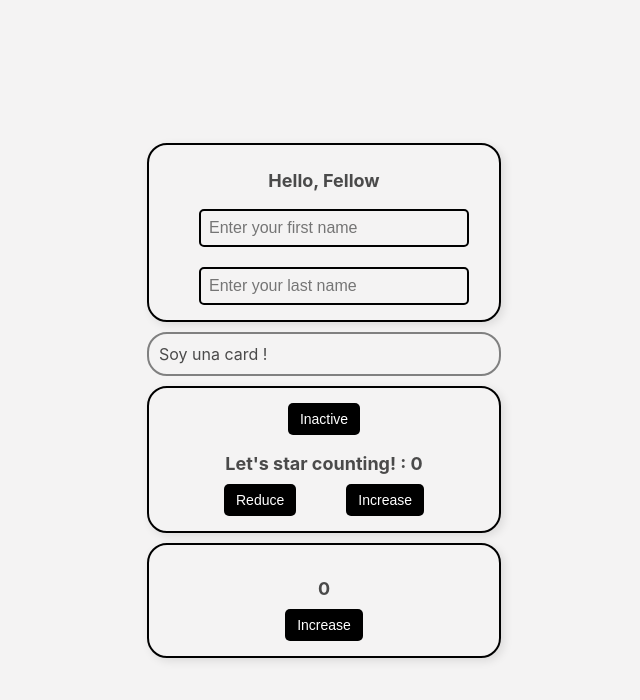
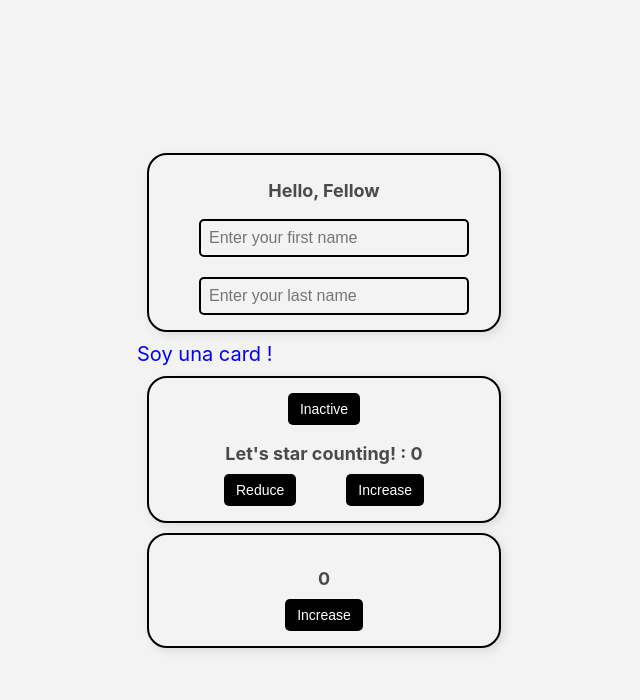
Before and after one commit to hectorflores28/reactjs-course, a React (Create React App) app: page / in a window 1280 px wide. Shown: the top 700 px of the page, without its empty margins (316-956 px from the left). Built offline with nearby package versions, Linux system fonts and the light colour scheme; the HTML template or start-up script is replaced by a standard one.

Commit message:
ReactJS Estilos en Linea

```diff
--- a/src/components/Card/Card.jsx
+++ b/src/components/Card/Card.jsx
@@ -1,8 +1,8 @@
-import styles from './Card.module.scss'
+// import styles from './Card.module.scss'
 
 const Card = () => {
     return (
-        <div className={styles.borde}>
+        <div style={{ color: "blue", fontSize: "20px" }}>
             Soy una card !
         </div>
     )
```
